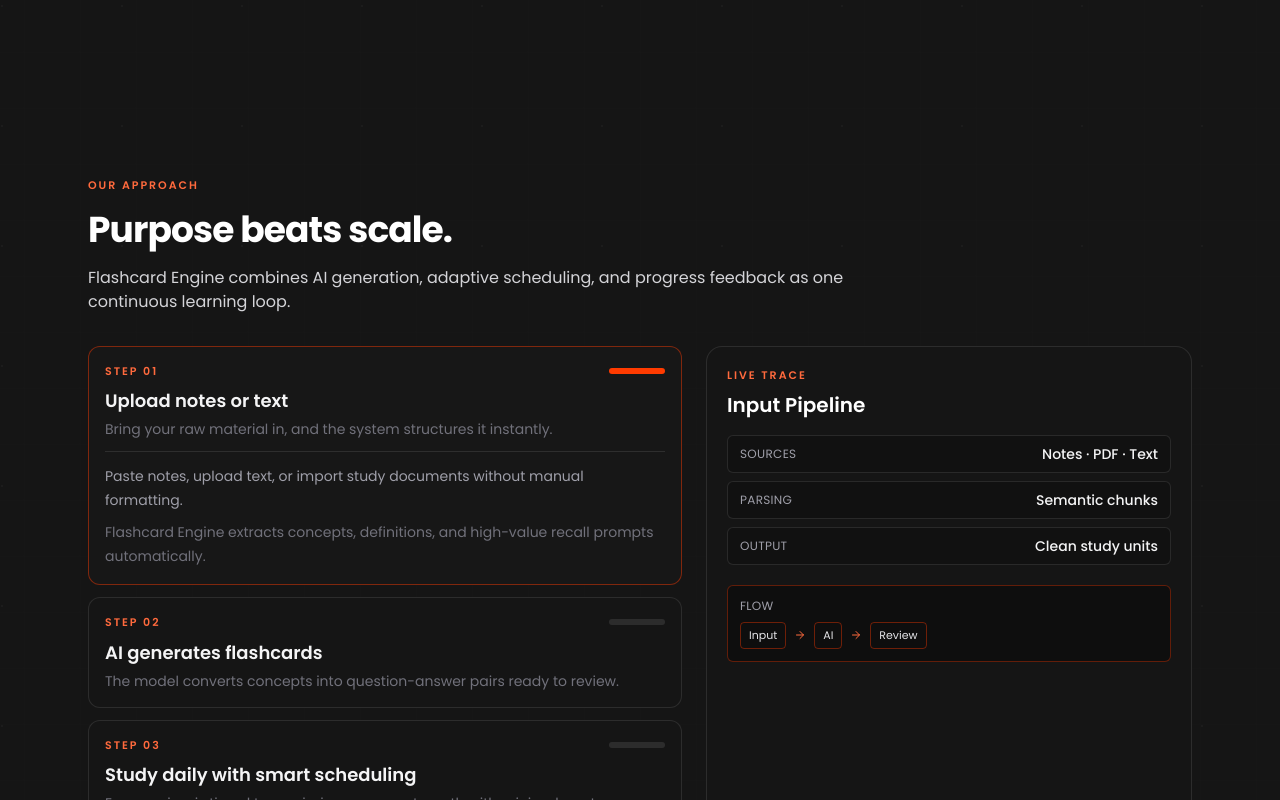
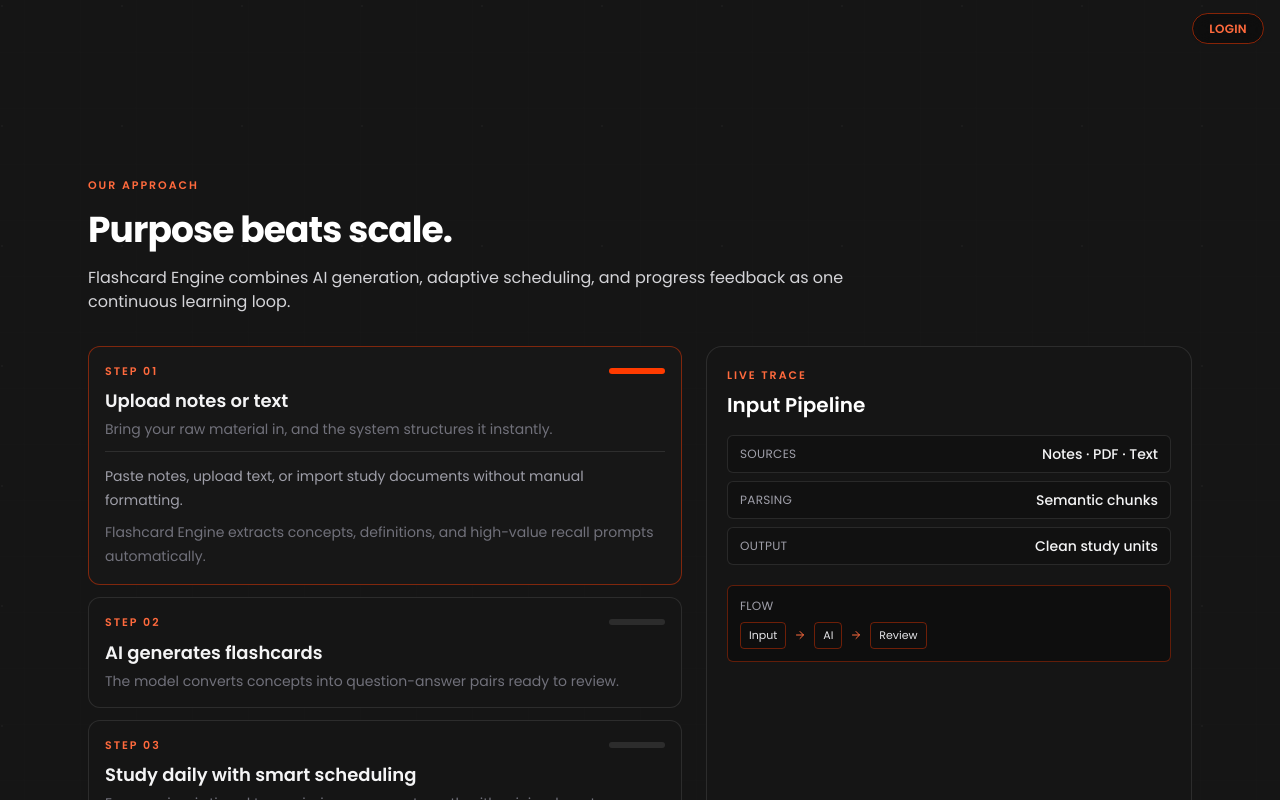
Before and after one commit to anzz14/Flashcard-Engine, a Next.js app: page / in a window 1280 px wide. Both pictures are taken after a click on the button 385 px from the left and 2556 px from the top of the page. Shown: the part 2156-2956 px from the top of the page. Built offline with nearby package versions, Linux system fonts and the light colour scheme; no server answers.

Commit message:
login page done

```diff
--- a/package.json
+++ b/package.json
@@ -24,6 +24,8 @@
     "bcryptjs": "^3.0.3",
     "clsx": "^2.1.1",
     "framer-motion": "^12.38.0",
+    "jszip": "^3.10.1",
+    "lottie-react": "^2.4.1",
     "lucide-react": "^1.8.0",
     "next": "16.2.3",
     "next-auth": "^5.0.0-beta.30",
--- a/src/components/landing/LandingPage.tsx
+++ b/src/components/landing/LandingPage.tsx
@@ -9,7 +9,7 @@ import {
   Trophy,
 } from "lucide-react";
 import Link from "next/link";
-import { useState, type ReactNode } from "react";
+import { useState, type ReactNode, useEffect } from "react";
 
 type LandingPageProps = {
   isLoggedIn: boolean;
@@ -194,6 +194,20 @@ export default function LandingPage({ isLoggedIn }: LandingPageProps) {
   const authHref = isLoggedIn ? "/dashboard" : "/login";
   const [activeHowStep, setActiveHowStep] = useState(1);
   const activeStep = howSteps[activeHowStep];
+  const [showAuthButton, setShowAuthButton] = useState(false);
+
+  useEffect(() => {
+    const handleMouseMove = (e: MouseEvent) => {
+      // Show button if cursor is in top area and either left or right side
+      const isTopArea = e.clientY < 300;
+      const isLeftSide = e.clientX < 300;
+      const isRightSide = e.clientX > window.innerWidth - 300;
+      setShowAuthButton(isTopArea && (isLeftSide || isRightSide));
+    };
+
+    window.addEventListener("mousemove", handleMouseMove);
+    return () => window.removeEventListener("mousemove", handleMouseMove);
+  }, []);
 
   return (
     <div className="relative min-h-screen overflow-x-hidden bg-[#151515] text-white">
@@ -230,6 +244,20 @@ export default function LandingPage({ isLoggedIn }: LandingPageProps) {
           </Link>
         </div>
       </header>
+
+      {/* Floating sticky auth button */}
+      <motion.div
+        className="fixed top-4 right-4 z-40"
+        animate={{ opacity: showAuthButton ? 1 : 0, pointerEvents: showAuthButton ? "auto" : "none" }}
+        transition={{ duration: 0.2 }}
+      >
+        <Link
+          href={authHref}
+          className="rounded-full border border-[#ff3b00]/50 px-4 py-1.5 text-xs font-semibold uppercase tracking-wide text-[#ff6a3d] transition hover:border-[#ff6a3d] hover:text-[#ff9a7c] bg-black/30 backdrop-blur-md"
+        >
+          {isLoggedIn ? "Dashboard" : "Login"}
+        </Link>
+      </motion.div>
 
       <main className="relative z-10">
         <section id="hero" className="border-b border-black/30 bg-[#ff3b00] text-black">
@@ -564,5 +592,7 @@ export default function LandingPage({ isLoggedIn }: LandingPageProps) {
         </section>
       </main>
     </div>
+
+
   );
 }
```
Also changed, not shown: 2 other files (tests, documents, lock files or other folders).
